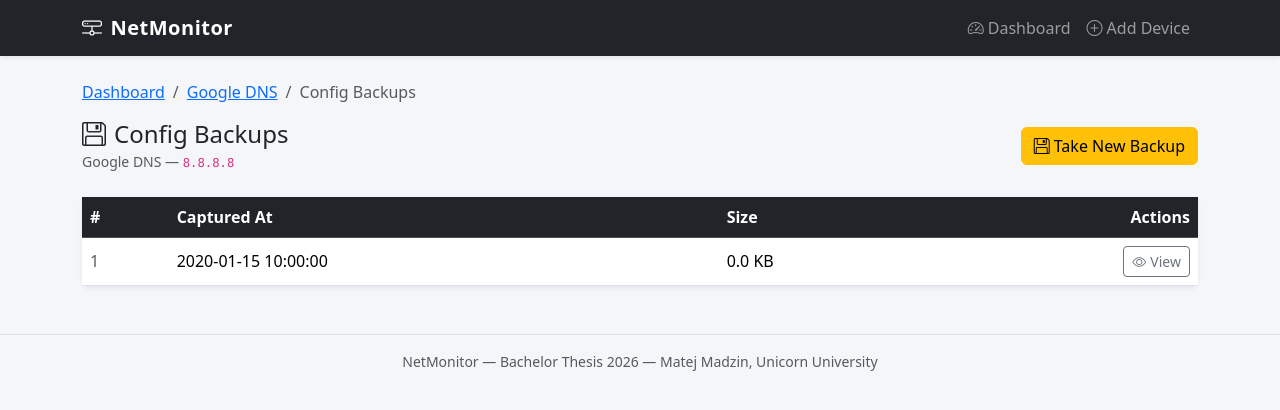
After one commit to Mattes09/netmonitor, a Flask app: page /device/1/backups in a window 1280 px wide. The commit adds this page. Shown: the top 410 px of the page. Run offline with Flask 3, Linux system fonts and the light colour scheme; data comes from the database, SQL or seed files in the repository; tables that the repository leaves empty hold one stand-in row (values such as "Sample post").

Commit message:
feat: add Netmiko SSH integration -connect, back config, backup history

```diff
--- a/app.py
+++ b/app.py
@@ -1,4 +1,5 @@
 from flask import Flask, flash, redirect, render_template, request, url_for
+from netmiko import ConnectHandler, NetmikoAuthenticationException, NetmikoTimeoutException
 
 from config import SECRET_KEY
 from models import get_db, init_db, seed_devices
@@ -141,6 +142,139 @@ def check_device(device_id):
 
 
 # ---------------------------------------------------------------------------
+# SSH helpers
+# ---------------------------------------------------------------------------
+
+def _get_device_or_404(device_id):
+    conn = get_db()
+    device = conn.execute('SELECT * FROM devices WHERE id = ?', (device_id,)).fetchone()
+    conn.close()
+    return device
+
+
+def _ssh_connect(device):
+    """Return a Netmiko ConnectHandler for *device*, or raise on failure."""
+    return ConnectHandler(
+        device_type=device['netmiko_device_type'],
+        host=device['ip_address'],
+        username=device['ssh_username'],
+        password=device['ssh_password'],
+    )
+
+
+# ---------------------------------------------------------------------------
+# SSH: show version
+# ---------------------------------------------------------------------------
+
+@app.route('/device/<int:device_id>/connect', methods=['POST'])
+def device_connect(device_id):
+    device = _get_device_or_404(device_id)
+    if not device:
+        flash('Device not found.', 'danger')
+        return redirect(url_for('dashboard'))
+
+    if not device['ssh_username'] or not device['netmiko_device_type']:
+        flash('This device has no SSH credentials configured.', 'warning')
+        return redirect(url_for('device_detail', device_id=device_id))
+
+    try:
+        with _ssh_connect(device) as conn:
+            output = conn.send_command('show version')
+    except NetmikoAuthenticationException:
+        flash('SSH authentication failed — check credentials.', 'danger')
+        return redirect(url_for('device_detail', device_id=device_id))
+    except NetmikoTimeoutException:
+        flash('SSH connection timed out — device may be unreachable.', 'danger')
+        return redirect(url_for('device_detail', device_id=device_id))
+    except Exception as exc:
+        flash(f'SSH error: {exc}', 'danger')
+        return redirect(url_for('device_detail', device_id=device_id))
+
+    return render_template('ssh_output.html', device=device, command='show version', output=output)
+
+
+# ---------------------------------------------------------------------------
+# SSH: backup running-config
+# ---------------------------------------------------------------------------
+
+@app.route('/device/<int:device_id>/backup', methods=['POST'])
+def device_backup(device_id):
+    device = _get_device_or_404(device_id)
+    if not device:
+        flash('Device not found.', 'danger')
+        return redirect(url_for('dashboard'))
+
+    if not device['ssh_username'] or not device['netmiko_device_type']:
+        flash('This device has no SSH credentials configured.', 'warning')
+        return redirect(url_for('device_detail', device_id=device_id))
+
+    try:
+        with _ssh_connect(device) as conn:
+            config_text = conn.send_command('show running-config')
+    except NetmikoAuthenticationException:
+        flash('SSH authentication failed — check credentials.', 'danger')
+        return redirect(url_for('device_detail', device_id=device_id))
+    except NetmikoTimeoutException:
+        flash('SSH connection timed out — device may be unreachable.', 'danger')
+        return redirect(url_for('device_detail', device_id=device_id))
+    except Exception as exc:
+        flash(f'SSH error: {exc}', 'danger')
+        return redirect(url_for('device_detail', device_id=device_id))
+
+    db = get_db()
+    cursor = db.execute(
+        'INSERT INTO config_backups (device_id, config_text) VALUES (?, ?)',
+        (device_id, config_text),
+    )
+    db.commit()
+    backup_id = cursor.lastrowid
+    backup = db.execute('SELECT * FROM config_backups WHERE id = ?', (backup_id,)).fetchone()
+    db.close()
+
+    flash(f'Config backup saved successfully.', 'success')
+    return render_template('backup_detail.html', device=device, backup=backup)
+
+
+# ---------------------------------------------------------------------------
+# Backup list & detail
+# ---------------------------------------------------------------------------
+
+@app.route('/device/<int:device_id>/backups')
+def device_backups(device_id):
+    db = get_db()
+    device = db.execute('SELECT * FROM devices WHERE id = ?', (device_id,)).fetchone()
+    if not device:
+        db.close()
+        flash('Device not found.', 'danger')
+        return redirect(url_for('dashboard'))
+
+    backups = db.execute(
+        'SELECT id, device_id, created_at, length(config_text) AS size '
+        'FROM config_backups WHERE device_id = ? ORDER BY created_at DESC',
+        (device_id,),
+    ).fetchall()
+    db.close()
+    return render_template('backup_list.html', device=device, backups=backups)
+
+
+@app.route('/device/<int:device_id>/backups/<int:backup_id>')
+def backup_detail(device_id, backup_id):
+    db = get_db()
+    device = db.execute('SELECT * FROM devices WHERE id = ?', (device_id,)).fetchone()
+    backup = db.execute(
+        'SELECT * FROM config_backups WHERE id = ? AND device_id = ?',
+        (backup_id, device_id),
+    ).fetchone()
+    db.close()
+
+    if not device or not backup:
+        flash('Backup not found.', 'danger')
+        return redirect(url_for('dashboard'))
+
+    return render_template('backup_detail.html', device=device, backup=backup)
+
+
+# ---------------------------------------------------------------------------
 # Startup
 # ---------------------------------------------------------------------------
 
--- a/models.py
+++ b/models.py
@@ -15,15 +15,23 @@ def init_db():
 
     c.execute('''
         CREATE TABLE IF NOT EXISTS devices (
-            id           INTEGER PRIMARY KEY AUTOINCREMENT,
-            name         TEXT NOT NULL,
-            ip_address   TEXT NOT NULL UNIQUE,
-            device_type  TEXT NOT NULL DEFAULT 'Unknown',
-            ssh_username TEXT,
-            ssh_password TEXT,
-            created_at   TIMESTAMP DEFAULT CURRENT_TIMESTAMP
+            id                  INTEGER PRIMARY KEY AUTOINCREMENT,
+            name                TEXT NOT NULL,
+            ip_address          TEXT NOT NULL UNIQUE,
+            device_type         TEXT NOT NULL DEFAULT 'Unknown',
+            ssh_username        TEXT,
+            ssh_password        TEXT,  -- TODO: encrypt in production
+            netmiko_device_type TEXT,
+            created_at          TIMESTAMP DEFAULT CURRENT_TIMESTAMP
         )
     ''')
+
+    # Migration: add netmiko_device_type to existing databases
+    try:
+        c.execute('ALTER TABLE devices ADD COLUMN netmiko_device_type TEXT')
+        conn.commit()
+    except Exception:
+        pass  # Column already exists
 
     c.execute('''
         CREATE TABLE IF NOT EXISTS ping_history (
@@ -32,6 +40,16 @@ def init_db():
             status        TEXT NOT NULL,
             response_time REAL,
             checked_at    TIMESTAMP DEFAULT CURRENT_TIMESTAMP,
+            FOREIGN KEY (device_id) REFERENCES devices (id) ON DELETE CASCADE
+        )
+    ''')
+
+    c.execute('''
+        CREATE TABLE IF NOT EXISTS config_backups (
+            id          INTEGER PRIMARY KEY AUTOINCREMENT,
+            device_id   INTEGER NOT NULL,
+            config_text TEXT NOT NULL,
+            created_at  TIMESTAMP DEFAULT CURRENT_TIMESTAMP,
             FOREIGN KEY (device_id) REFERENCES devices (id) ON DELETE CASCADE
         )
     ''')
@@ -46,13 +64,29 @@ def seed_devices():
     c = conn.cursor()
     c.execute('SELECT COUNT(*) FROM devices')
     if c.fetchone()[0] == 0:
+        # Ping-only devices
         c.executemany(
             'INSERT INTO devices (name, ip_address, device_type) VALUES (?, ?, ?)',
             [
-                ('Google DNS',    '8.8.8.8',      'DNS Server'),
-                ('Cloudflare DNS','1.1.1.1',      'DNS Server'),
-                ('Oracle VM',     '92.5.48.191',  'Virtual Machine'),
+                ('Google DNS',     '8.8.8.8',     'DNS Server'),
+                ('Cloudflare DNS', '1.1.1.1',     'DNS Server'),
+                ('Oracle VM',      '92.5.48.191', 'Virtual Machine'),
             ]
+        )
+        # Cisco DevNet Sandbox — SSH-capable device
+        # NOTE: In production, ssh_password should be stored encrypted (e.g. with cryptography.fernet)
+        c.execute(
+            'INSERT INTO devices '
+            '(name, ip_address, device_type, ssh_username, ssh_password, netmiko_device_type) '
+            'VALUES (?, ?, ?, ?, ?, ?)',
+            (
+                'Cisco DevNet Sandbox',
+                'devnetsandboxiosxec8k.cisco.com',
+                'Cisco IOS XE',
+                'm.madzin',
+                'szmF8H9Wf1--R',
+                'cisco_xe',
+            ),
         )
         conn.commit()
     conn.close()
--- a/requirements.txt
+++ b/requirements.txt
@@ -2,3 +2,4 @@
 # Install with: pip install -r requirements.txt
 
 Flask==3.1.0
+netmiko
--- /dev/null
+++ b/templates/backup_list.html
@@ -0,0 +1,61 @@
+{% extends "base.html" %}
+{% block title %}Backups — {{ device.name }}{% endblock %}
+
+{% block content %}
+<nav aria-label="breadcrumb" class="mb-3">
+  <ol class="breadcrumb">
+    <li class="breadcrumb-item"><a href="/">Dashboard</a></li>
+    <li class="breadcrumb-item"><a href="/device/{{ device.id }}">{{ device.name }}</a></li>
+    <li class="breadcrumb-item active">Config Backups</li>
+  </ol>
+</nav>
+
+<div class="d-flex justify-content-between align-items-center mb-4">
+  <div>
+    <h4 class="mb-0"><i class="bi bi-floppy me-2"></i>Config Backups</h4>
+    <small class="text-muted">
+      {{ device.name }} &mdash; <code>{{ device.ip_address }}</code>
+    </small>
+  </div>
+  <form method="post" action="/device/{{ device.id }}/backup">
+    <button class="btn btn-warning">
+      <i class="bi bi-floppy me-1"></i>Take New Backup
+    </button>
+  </form>
+</div>
+
+<div class="card shadow-sm">
+  <div class="card-body p-0">
+    <table class="table table-hover mb-0">
+      <thead class="table-dark">
+        <tr>
+          <th>#</th>
+          <th>Captured At</th>
+          <th>Size</th>
+          <th class="text-end">Actions</th>
+        </tr>
+      </thead>
+      <tbody>
+        {% for b in backups %}
+        <tr>
+          <td class="text-muted">{{ b.id }}</td>
+          <td>{{ b.created_at }}</td>
+          <td>{{ "%.1f"|format(b.size / 1024) }} KB</td>
+          <td class="text-end">
+            <a href="/device/{{ device.id }}/backups/{{ b.id }}" class="btn btn-sm btn-outline-secondary">
+              <i class="bi bi-eye me-1"></i>View
+            </a>
+          </td>
+        </tr>
+        {% else %}
+        <tr>
+          <td colspan="4" class="text-center text-muted py-4">
+            No backups yet. Click <strong>Take New Backup</strong> to capture the running config.
+          </td>
+        </tr>
+        {% endfor %}
+      </tbody>
+    </table>
+  </div>
+</div>
+{% endblock %}
```
Also changed, not shown: templates/backup_detail.html (added, +35 -0 lines), templates/dashboard.html (+12 -0 lines), templates/device_detail.html (+16 -0 lines), templates/ssh_output.html (added, +36 -0 lines).
